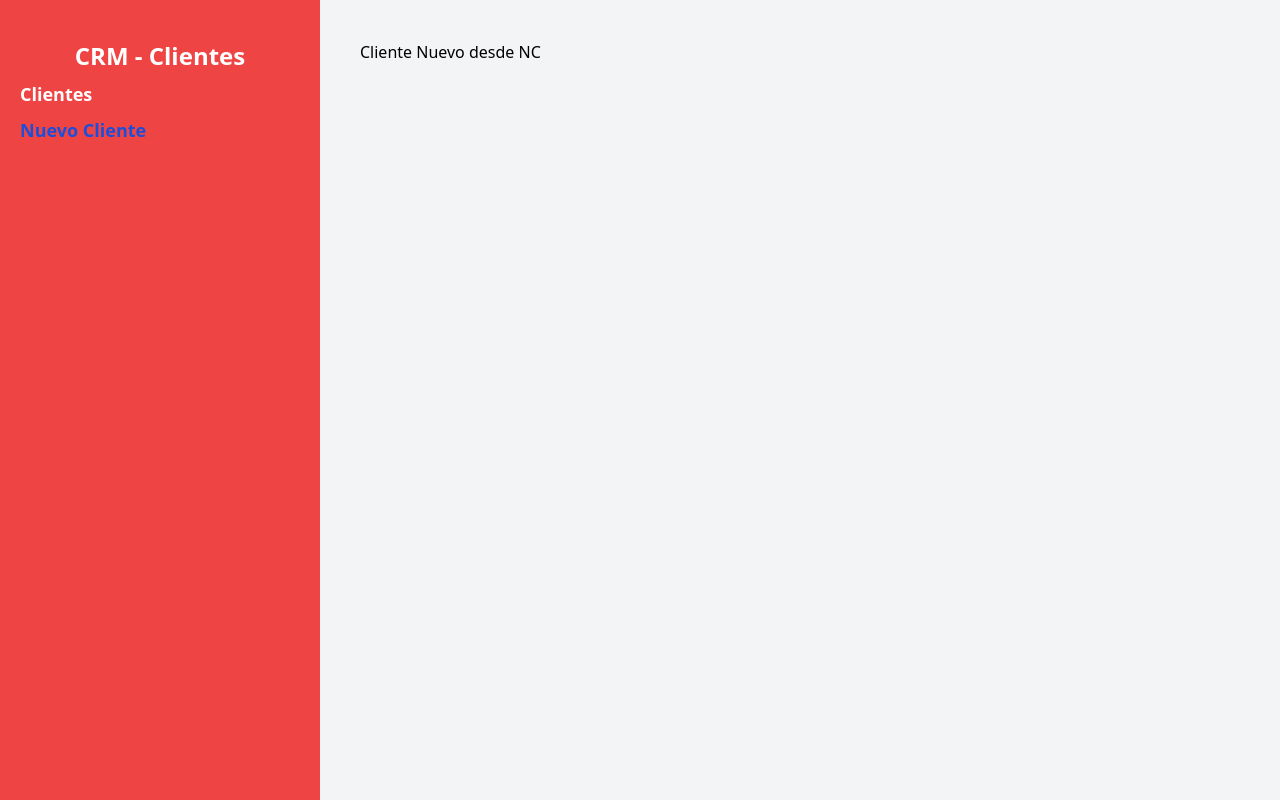
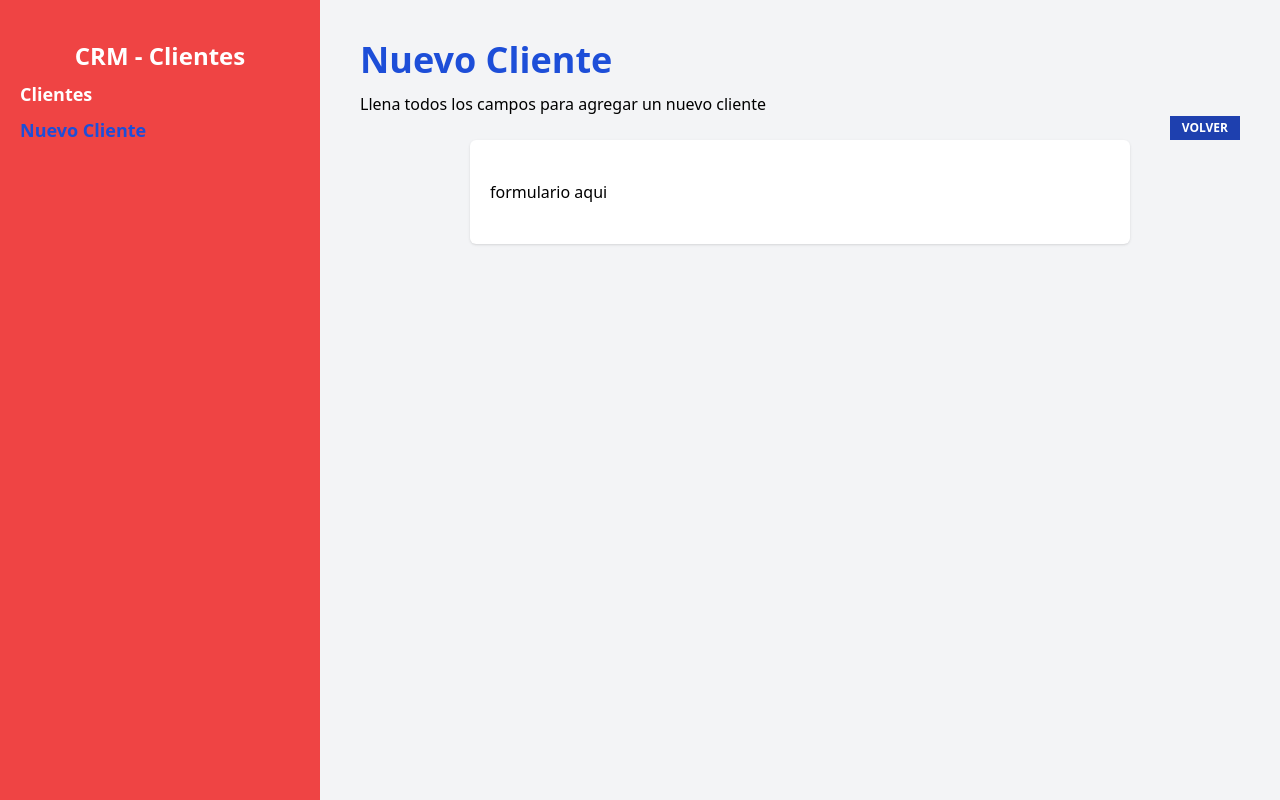
Before and after one commit to Noodle96/ReactPortfolio, a React (Vite) app in the folder crm/: page /clientes/nuevo in a window 1280 px wide. Built offline with nearby package versions, Linux system fonts and the light colour scheme.

Commit message:
Add basic form and add button with hook useNavigate

```diff
--- a/crm/src/pages/ClienteNuevo.jsx
+++ b/crm/src/pages/ClienteNuevo.jsx
@@ -1,11 +1,24 @@
-import React from 'react'
-
+import React, { Fragment } from 'react'
+import { useNavigate} from 'react-router-dom';
 const ClienteNuevo = () => {
-  return (
-    <div>
-      Cliente Nuevo desde NC
-    </div>
-  )
+    const navigate = useNavigate();
+    return (
+        <Fragment>
+            <h1 className="font-black text-4xl text-blue-700">Nuevo Cliente</h1>
+            <p className="mt-3">Llena todos los campos para agregar un nuevo cliente</p>
+            <div className='flex justify-end'>
+                <button
+                    className='bg-blue-800 text-white px-3 py-1 font-bold uppercase text-xs'
+                    onClick={ () => navigate('/')}
+                >
+                    volver
+                </button>
+            </div>
+            <div className='bg-white shadow rounded-md md:w-3/4 mx-auto px-5 py-10'>
+                <p>formulario aqui</p>
+            </div>
+        </Fragment>
+    )
 }
 
 export default ClienteNuevo
--- a/crm/src/pages/Index.jsx
+++ b/crm/src/pages/Index.jsx
@@ -1,6 +1,7 @@
 import React, { Fragment } from 'react'
 import {useLoaderData} from 'react-router-dom';
 import Cliente from '../components/Cliente';
+import {useNavigate} from 'react-router-dom';
 
 export function loader(){
     // console.log('desde loader');
@@ -47,11 +48,22 @@ const Index = () => {
     // This hook save the data of "loader"
     // This hook only exists in react router dom
     const datos = useLoaderData();
+    const navigate = useNavigate();
     // console.log(datos);
     return (
         <Fragment>
             <h1 className="font-black text-4xl text-blue-700">Clientes</h1>
             <p className="mt-3">Administra tus Clientes</p>
+            <div className='flex justify-end'>
+                <button
+                    className='bg-green-500  text-white px-3 py-1 font-bold uppercase text-xs'
+                    onClick={ () => navigate('/clientes/nuevo')}
+                >
+                    Nuevo Cliente
+                </button>
+
+            </div>
+
 
             {datos.length ? (
                 <table className='w-full bg-white shadow mt-5 table-auto'>
```
